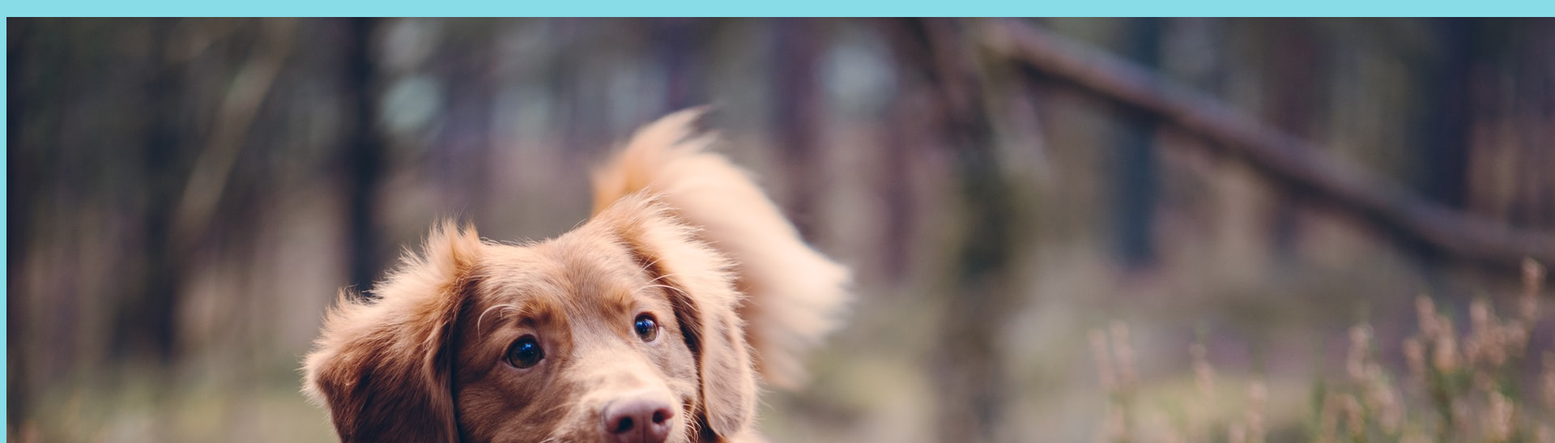
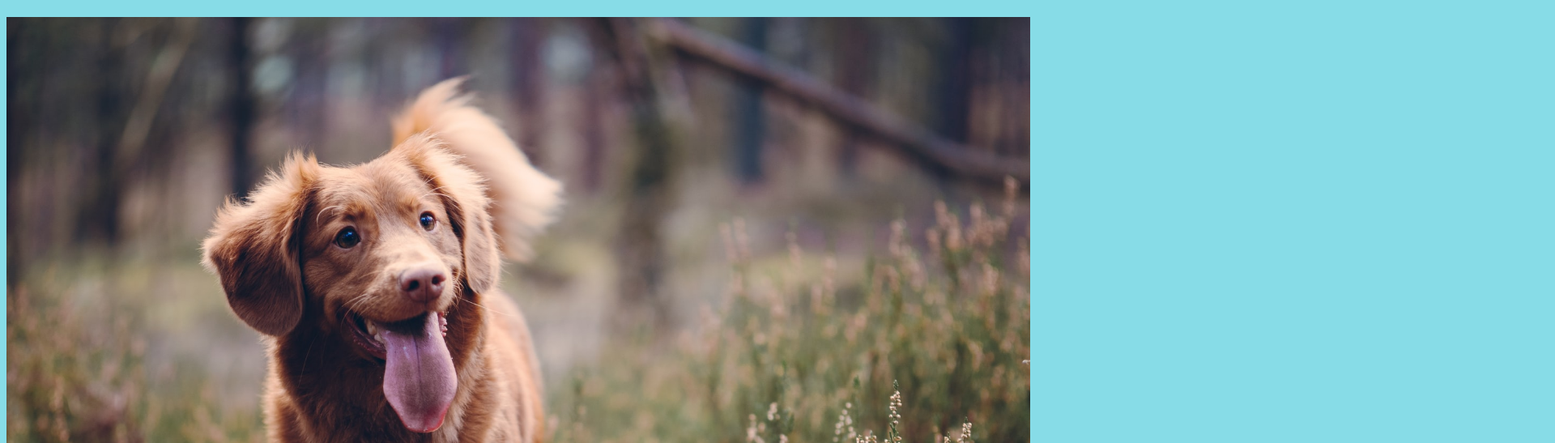
Before and after one commit to callumlukedavies/dog-site, a plain HTML site: page index.html in a window 1280 px wide. Shown: the part 69-616 px from the top of the page at 81% size, 1920 px wide, since content can reach past the window. Drawn offline with Linux system fonts and the light colour scheme.

Commit message:
attempt to display photo on site

```diff
--- a/index.css
+++ b/index.css
@@ -18,3 +18,8 @@ body{
     max-width: 100%;
     height: auto;
 }
+
+#image{
+    height: 100%;
+    width: 100%;
+}
--- a/index.html
+++ b/index.html
@@ -18,7 +18,7 @@
     </div>
 
     <div id = "main-content">
-        <img src = "images\nova.jpg" alt = "Nova Scotia Duck Tolling Retriever">
+        <img id = "image" src = "images\nova.jpg" alt = "Nova Scotia Duck Tolling Retriever">
     </div>
 
     <i class="fas fa-bars"></i>
```
